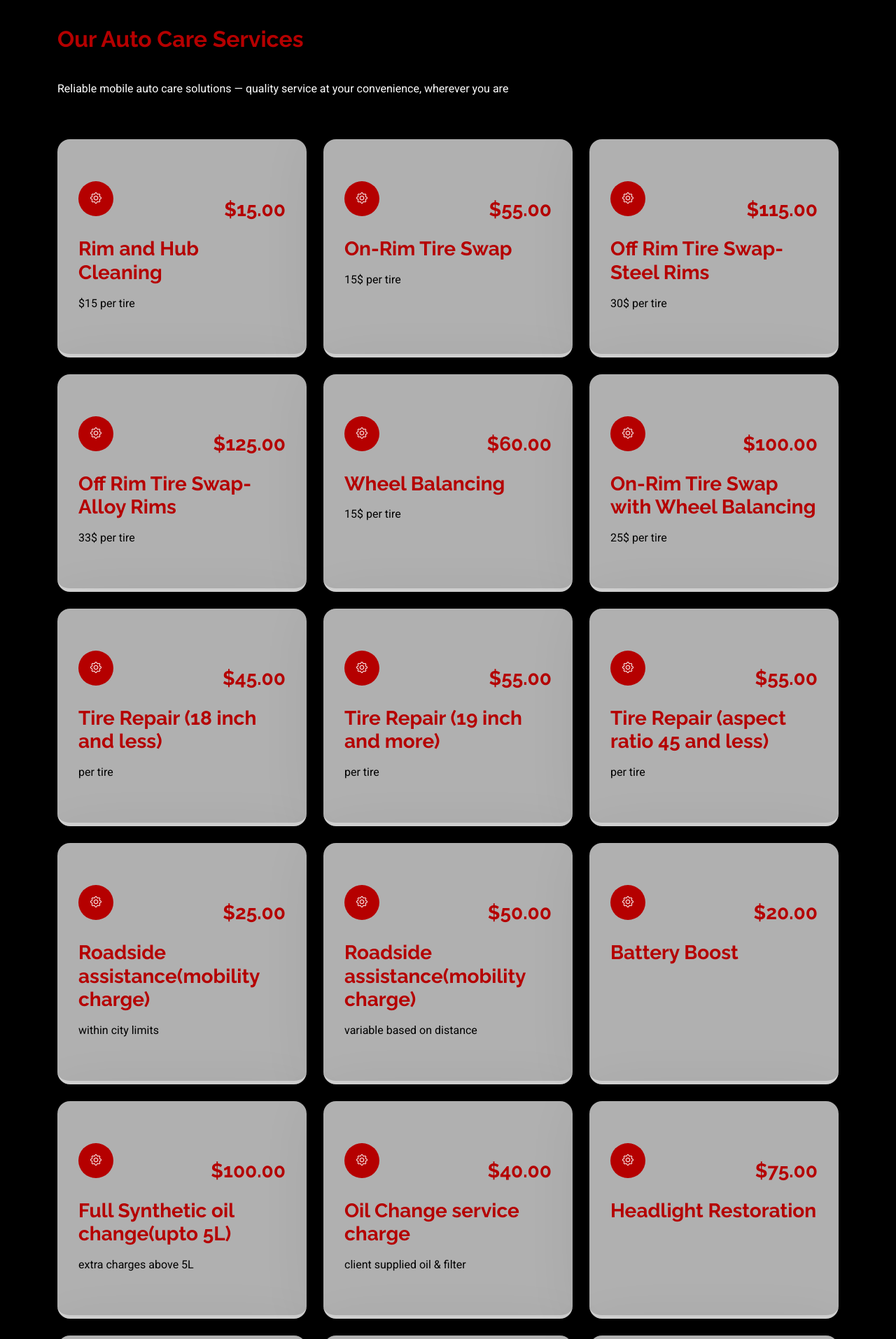
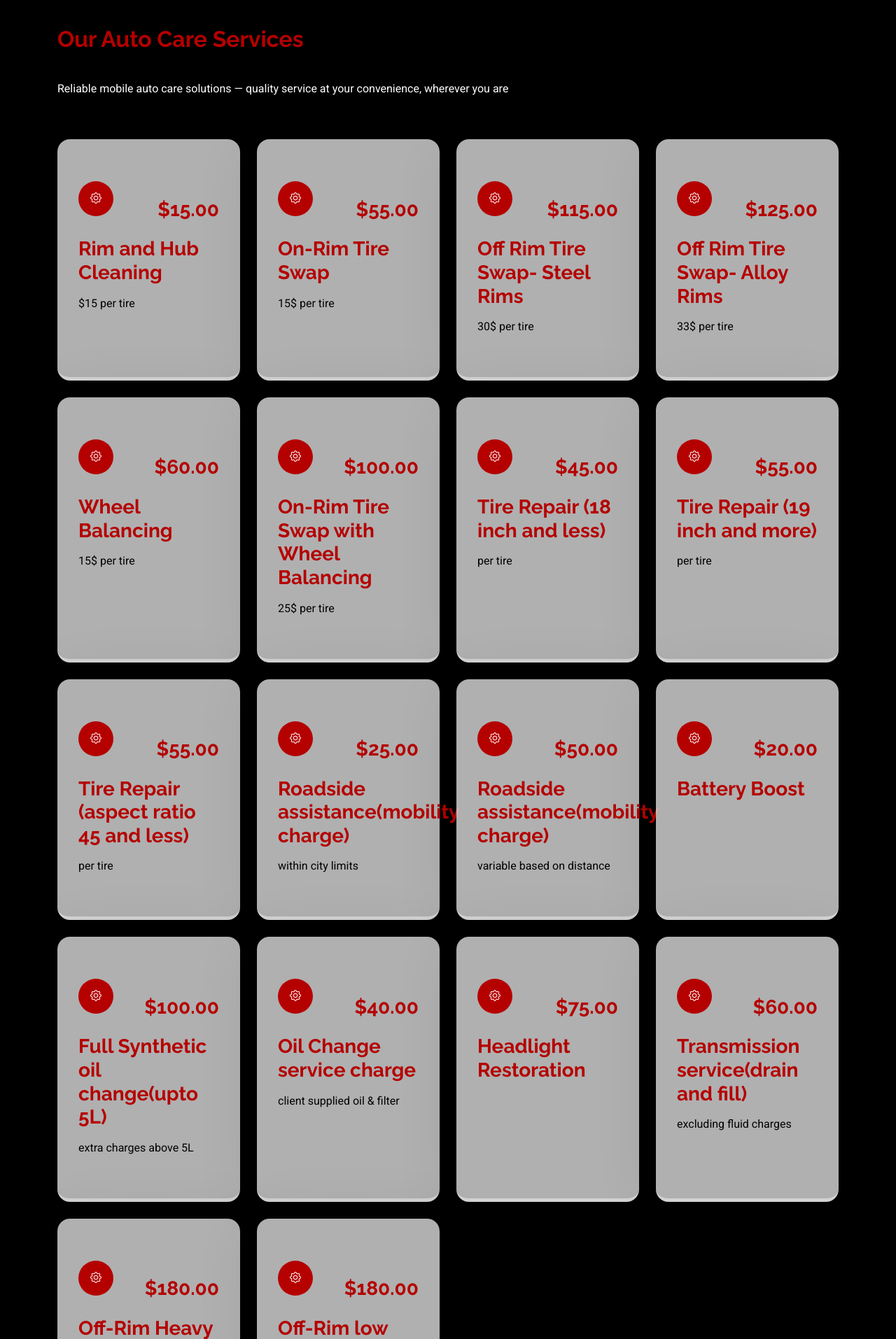
Before and after one commit to swapglobals3333/autos, a Django app: page /services/ in a window 1280 px wide. Shown: the part 83-1997 px from the top of the page at 70% size. Run offline with Django 5.2, Linux system fonts and the light colour scheme; data comes from the database, SQL or seed files in the repository; some libraries are stand-ins or nearby versions.

Commit message:
Update services.html

```diff
--- a/services/templates/services/services.html
+++ b/services/templates/services/services.html
@@ -13,7 +13,7 @@
 
     <div class="row gy-4">
       {% for service in services %}
-        <div class="col-lg-4 col-md-6" data-aos="fade-up" data-aos-delay="100">
+        <div class="col-lg-3 col-md-4" data-aos="fade-up" data-aos-delay="100">
           <div class="service-item position-relative">
             <div class="d-flex justify-content-between align-items-center mb-2">
               <div class="icon">
```
